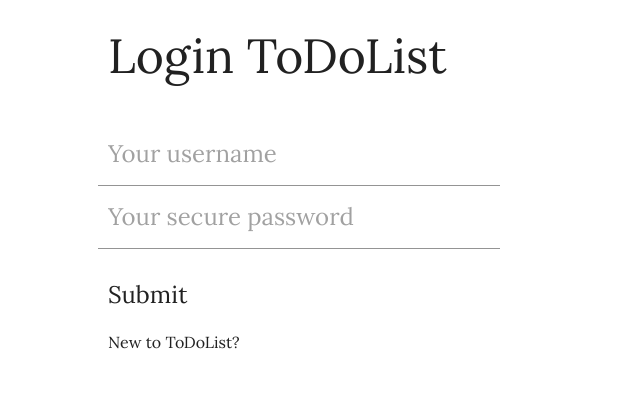
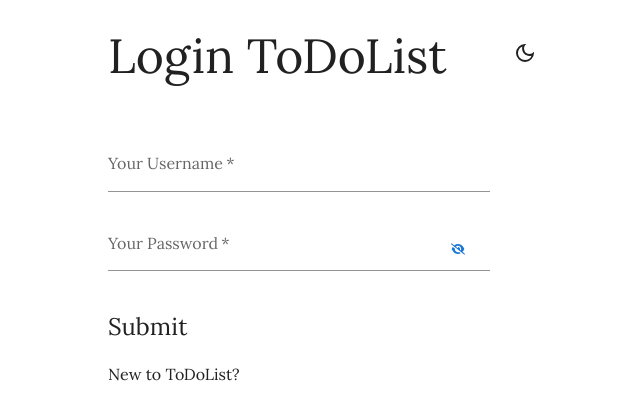
Before and after one commit to naingkhanthtet/todolist, a React (Create React App) app in the folder todo_frontend/: page /login in a window 1280 px wide. Shown: the top 420 px of the page, without its empty margins (316-956 px from the left). Built offline with nearby package versions, Linux system fonts and the light colour scheme.

Commit message:
Nav and Login

```diff
--- a/todo_frontend/src/components/Login.jsx
+++ b/todo_frontend/src/components/Login.jsx
@@ -6,15 +6,17 @@ import {
     StyledBox,
     StyledButton,
     StyledForm,
-    StyledInput,
+    StyledTextarea,
 } from "./styles/StyledComponents";
-import { Box } from "@mui/system";
+import { Button } from "@mui/material";
+import { FaEye, FaEyeSlash } from "react-icons/fa6";
 
 const Login = ({ setToken }) => {
     const [formData, setFormData] = useState({
         username: "",
         password: "",
     });
+    const [showPassword, setShowPassword] = React.useState(false);
     const navigate = useNavigate();
 
     const handleChange = (e) => {
@@ -45,18 +47,39 @@ const Login = ({ setToken }) => {
     return (
         <StyledBox>
             <StyledForm component="form" onSubmit={handleSubmit}>
-                <StyledInput
+                {/* login username */}
+                <StyledTextarea
                     type="text"
                     name="username"
                     onChange={handleChange}
-                    placeholder="Your username"
+                    placeholder="Your Username"
+                    label="Your Username"
+                    variant="standard"
+                    InputProps={{
+                        style: { fontSize: "1.5rem" },
+                    }}
+                    InputLabelProps={{ style: { padding: "10px" } }}
                     required
                 />
-                <StyledInput
-                    type="password"
+                {/* login password */}
+                <StyledTextarea
+                    type={showPassword ? "text" : "password"}
                     name="password"
                     onChange={handleChange}
-                    placeholder="Your secure password"
+                    placeholder="Your Password"
+                    label="Your Password"
+                    variant="standard"
+                    InputProps={{
+                        style: { fontSize: "1.5rem" },
+                        endAdornment: (
+                            <Button
+                                onClick={() => setShowPassword(!showPassword)}
+                            >
+                                {showPassword ? <FaEye /> : <FaEyeSlash />}
+                            </Button>
+                        ),
+                    }}
+                    InputLabelProps={{ style: { padding: "10px" } }}
                     required
                 />
                 <StyledButton
--- a/todo_frontend/src/components/Nav.jsx
+++ b/todo_frontend/src/components/Nav.jsx
@@ -1,5 +1,4 @@
 import React, { useEffect, useState } from "react";
-// import "./styles/Nav.css";
 import { IoMenuSharp } from "react-icons/io5";
 import { useLocation } from "react-router-dom";
 import Logout from "./Logout";
@@ -8,8 +7,11 @@ import {
     DropdownComponent,
     NavText,
     StyledBox,
+    StyledButton,
     StyledIcons,
 } from "./styles/StyledComponents";
+import { MdOutlineLightMode, MdOutlineDarkMode } from "react-icons/md";
+
 export default function Nav({ toggleTheme, isDarkMode }) {
     const [dropDown, setDropdown] = useState(false);
     const location = useLocation();
@@ -36,7 +38,7 @@ export default function Nav({ toggleTheme, isDarkMode }) {
         <StyledBox>
             <NavText>{navTitle}</NavText>
 
-            {showMenu && (
+            {showMenu ? (
                 <StyledIcons onClick={toggleMenu} sx={{ fontSize: "3rem" }}>
                     <IoMenuSharp
                         className="nav-menu-icon"
@@ -54,6 +56,14 @@ export default function Nav({ toggleTheme, isDarkMode }) {
                         </DropdownComponent>
                     )}
                 </StyledIcons>
+            ) : (
+                <StyledButton onClick={toggleTheme}>
+                    {isDarkMode ? (
+                        <MdOutlineLightMode />
+                    ) : (
+                        <MdOutlineDarkMode />
+                    )}
+                </StyledButton>
             )}
         </StyledBox>
     );
```
